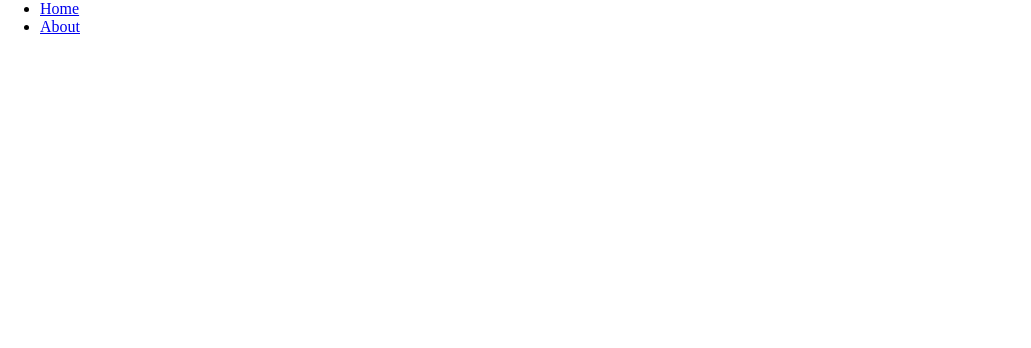
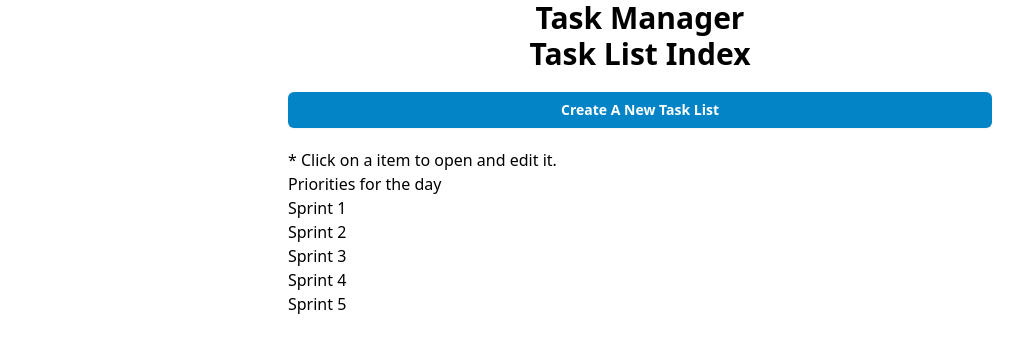
Before and after one commit to fernandorochaworld/task-manager, a React (Vite) app in the folder client/: page / in a window 1280 px wide. Before the commit this address had no page. Shown: the top 348 px of the page, without its empty margins (0-1031 px from the left). Built offline with nearby package versions, Linux system fonts and the light colour scheme.

Commit message:
Update: Updated App page.

```diff
--- a/client/src/App.jsx
+++ b/client/src/App.jsx
@@ -2,35 +2,44 @@ import {
   BrowserRouter as Router,
   Routes,
   Route,
-  Link
+  // Link
 } from 'react-router-dom'
 
 /**
  * Importing other components
  */
-import Home from './components/Home'
-import About from './components/About'
+import TaskList from './pages/TaskList';
+import Task from './pages/Task';
+import TaskListIndex from './pages/TaskListIndex';
 
 const App = () => {
   return (
     <Router>
-      <div>
-        <nav>
+      <div className="tm-container">
+        <h1 className="tm-title">
+          Task Manager
+        </h1>
+
+
+        {/* <nav>
           <ul>
             <li>
-              <Link to="/home">Home</Link>
+              <Link to="/">Home</Link>
             </li>
             <li>
               <Link to="/about">About</Link>
             </li>
           </ul>
-        </nav>
+        </nav> */}
+
+
         {/* A <Switch> looks through its children <Route>s and
             renders the first one that matches the current URL.
             Furthermore, notice how the content above always renders? On each page? */}
         <Routes>
-          <Route path="/home" element={<Home />} />
-          <Route path="/about" element={<About />} />
+          <Route path="/" element={<TaskListIndex />} />
+          <Route path="/task-list" element={<TaskList />} />
+          <Route path="/task" element={<Task />} />
         </Routes>
       </div>
     </Router>
--- a/client/src/index.css
+++ b/client/src/index.css
@@ -1,3 +1,25 @@
+@tailwind base;
+@tailwind components;
+@tailwind utilities;
+
+@layer components {
+  /* .card {
+    background-color: theme(colors.white);
+    border-radius: theme(borderRadius.lg);
+    padding: theme(spacing.6);
+    box-shadow: theme(boxShadow.xl);
+  } */
+
+  .tm-container {
+    @apply mx-auto max-w-3xl px-4 sm:px-6 lg:px-8;
+  }
+
+  .tm-title {
+    @apply text-3xl text-center font-bold;
+  }
+
+}
+
 *,
 *::before,
 *::after {
```
